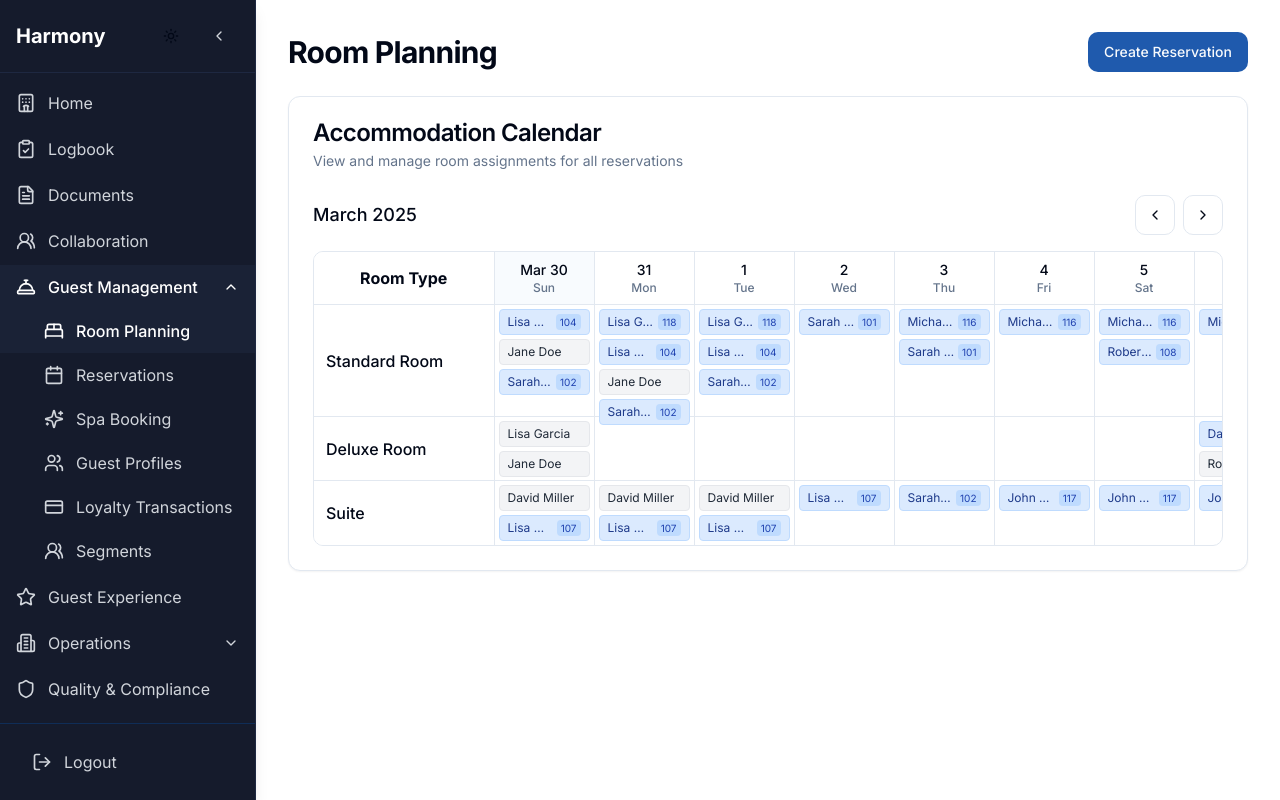
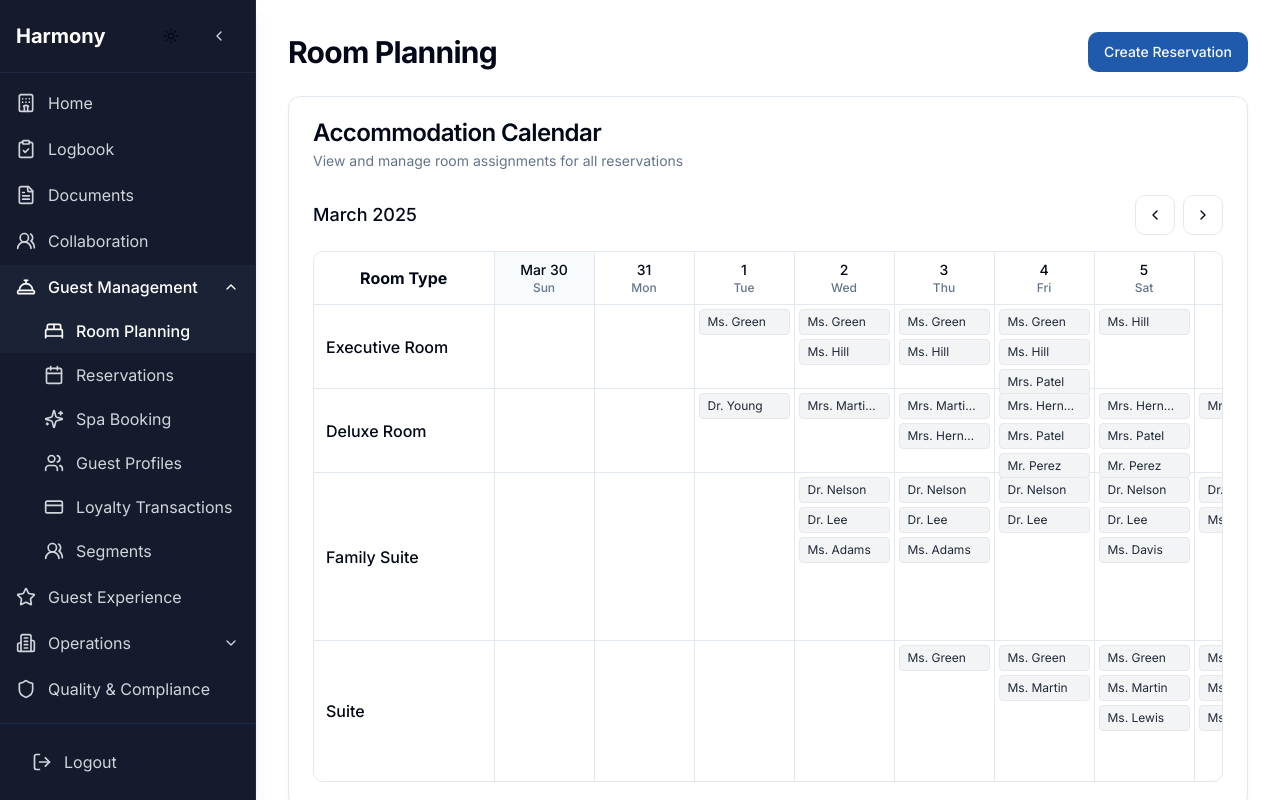
Before and after one commit to maheen-n/gemui, a React (Vite) app: page /room-planning in a window 1280 px wide. Built offline with nearby package versions, Linux system fonts and the light colour scheme.

Commit message:
Fix room planning

```diff
--- /dev/null
+++ b/src/data/mockReservationsData.ts
@@ -0,0 +1,103 @@
+import { Reservation } from '@/types';
+
+// Generate 200 reservations (100 for April 2025, 100 for May 2025)
+const generateMockReservations = (): Reservation[] => {
+  const reservations: Reservation[] = [];
+  const roomTypes = ['1', '2', '3', '4'];
+  const statuses: ('booking' | 'confirmed')[] = ['booking', 'confirmed'];
+  const guestNamePrefixes = ['Mr.', 'Mrs.', 'Ms.', 'Dr.'];
+  const lastNames = [
+    'Smith', 'Johnson', 'Williams', 'Brown', 'Jones', 'Garcia', 'Miller', 'Davis',
+    'Rodriguez', 'Martinez', 'Hernandez', 'Lopez', 'Gonzalez', 'Wilson', 'Anderson',
+    'Thomas', 'Taylor', 'Moore', 'Jackson', 'Martin', 'Lee', 'Perez', 'Thompson',
+    'White', 'Harris', 'Sanchez', 'Clark', 'Ramirez', 'Lewis', 'Robinson', 'Walker',
+    'Young', 'Allen', 'King', 'Wright', 'Scott', 'Torres', 'Nguyen', 'Hill', 'Flores',
+    'Green', 'Adams', 'Nelson', 'Baker', 'Hall', 'Rivera', 'Campbell', 'Mitchell',
+    'Carter', 'Roberts', 'Patel'
+  ];
+
+  // Function to generate a random date within a month
+  const getRandomDate = (month: number) => {
+    const day = Math.floor(Math.random() * 28) + 1; // 1-28 to avoid month overflow
+    return `2025-${month.toString().padStart(2, '0')}-${day.toString().padStart(2, '0')}`;
+  };
+
+  // Function to get room price based on room type
+  const getRoomPrice = (roomTypeId: string): number => {
+    switch (roomTypeId) {
+      case '1': return 5206;  // Executive Room
+      case '2': return 8000;  // Deluxe Room
+      case '3': return 15000; // Family Suite
+      case '4': return 12000; // Suite
+      default: return 5000;
+    }
+  };
+
+  // Generate April reservations
+  for (let i = 0; i < 100; i++) {
+    const roomTypeId = roomTypes[Math.floor(Math.random() * roomTypes.length)];
+    const checkIn = getRandomDate(4);
+    const stayDuration = Math.floor(Math.random() * 5) + 1; // 1-5 days
+    const checkInDate = new Date(checkIn);
+    const checkOutDate = new Date(checkInDate);
+    checkOutDate.setDate(checkOutDate.getDate() + stayDuration);
+
+    const prefix = guestNamePrefixes[Math.floor(Math.random() * guestNamePrefixes.length)];
+    const lastName = lastNames[Math.floor(Math.random() * lastNames.length)];
+    const guestName = `${prefix} ${lastName}`;
+    const pax = roomTypeId === '3' ? Math.floor(Math.random() * 2) + 3 : // 3-4 for Family Suite
+                roomTypeId === '4' ? Math.floor(Math.random() * 2) + 2 : // 2-3 for Suite
+                Math.floor(Math.random() * 2) + 1; // 1-2 for other rooms
+
+    reservations.push({
+      id: `RES-2425-04${(i + 1).toString().padStart(3, '0')}`,
+      guestName,
+      reservationNumber: `42${(750 + i).toString()}-2425-${String.fromCharCode(65 + (i % 26))}${roomTypeId}`,
+      pax,
+      checkIn,
+      checkOut: checkOutDate.toISOString().split('T')[0],
+      roomTypeId,
+      status: statuses[Math.floor(Math.random() * statuses.length)],
+      createdAt: '2025-03-15',
+      totalAmount: getRoomPrice(roomTypeId) * stayDuration,
+      currency: 'INR',
+      displayName: `${lastName} FAMILY`
+    });
+  }
+
+  // Generate May reservations
+  for (let i = 0; i < 100; i++) {
+    const roomTypeId = roomTypes[Math.floor(Math.random() * roomTypes.length)];
+    const checkIn = getRandomDate(5);
+    const stayDuration = Math.floor(Math.random() * 5) + 1; // 1-5 days
+    const checkInDate = new Date(checkIn);
+    const checkOutDate = new Date(checkInDate);
+    checkOutDate.setDate(checkOutDate.getDate() + stayDuration);
+
+    const prefix = guestNamePrefixes[Math.floor(Math.random() * guestNamePrefixes.length)];
+    const lastName = lastNames[Math.floor(Math.random() * lastNames.length)];
+    const guestName = `${prefix} ${lastName}`;
+    const pax = roomTypeId === '3' ? Math.floor(Math.random() * 2) + 3 : // 3-4 for Family Suite
+                roomTypeId === '4' ? Math.floor(Math.random() * 2) + 2 : // 2-3 for Suite
+                Math.floor(Math.random() * 2) + 1; // 1-2 for other rooms
+
+    reservations.push({
+      id: `RES-2425-05${(i + 1).toString().padStart(3, '0')}`,
+      guestName,
+      reservationNumber: `42${(850 + i).toString()}-2425-${String.fromCharCode(65 + (i % 26))}${roomTypeId}`,
+      pax,
+      checkIn,
+      checkOut: checkOutDate.toISOString().split('T')[0],
+      roomTypeId,
+      status: statuses[Math.floor(Math.random() * statuses.length)],
+      createdAt: '2025-04-01',
+      totalAmount: getRoomPrice(roomTypeId) * stayDuration,
+      currency: 'INR',
+      displayName: `${lastName} FAMILY`
+    });
+  }
+
+  return reservations.sort((a, b) => a.checkIn.localeCompare(b.checkIn));
+};
+
+export const mockReservations = generateMockReservations();
--- a/src/pages/RoomPlanning.tsx
+++ b/src/pages/RoomPlanning.tsx
@@ -1,94 +1,56 @@
-
 import React, { useState, useEffect } from 'react';
 import { format, addDays, differenceInDays } from 'date-fns';
 import DashboardLayout from '@/components/layout/DashboardLayout';
 import ReservationCalendar from '@/components/room-planning/ReservationCalendar';
-import { Reservation, RoomType } from '@/types';
 import { Card, CardContent, CardDescription, CardHeader, CardTitle } from '@/components/ui/card';
 import { Button } from '@/components/ui/button';
 import { useToast } from '@/components/ui/use-toast';
+import { Reservation, RoomType } from '@/types';
+import { mockReservations } from '@/data/mockReservationsData';
+
+// Define room types
+const roomTypes: RoomType[] = [
+  {
+    id: '1',
+    name: 'Executive Room',
+    description: 'Comfortable modern room with executive amenities',
+    price: 5206,
+    capacity: 2,
+    amenities: ['Wi-Fi', 'Smart TV', 'Mini bar', 'Coffee Machine', 'Air conditioning'],
+    count: 10
+  },
+  {
+    id: '2',
+    name: 'Deluxe Room',
+    description: 'Spacious room with premium amenities',
+    price: 8000,
+    capacity: 2,
+    amenities: ['Wi-Fi', 'Smart TV', 'Mini bar', 'Air conditioning', 'Balcony'],
+    count: 8
+  },
+  {
+    id: '3',
+    name: 'Family Suite',
+    description: 'Luxury suite with separate living area for families',
+    price: 15000,
+    capacity: 4,
+    amenities: ['Wi-Fi', 'Smart TV', 'Mini bar', 'Air conditioning', 'Separate living room', 'Kitchenette'],
+    count: 5
+  },
+  {
+    id: '4',
+    name: 'Suite',
+    description: 'Luxury suite with premium amenities',
+    price: 12000,
+    capacity: 3,
+    amenities: ['Wi-Fi', 'Smart TV', 'Mini bar', 'Air conditioning', 'Separate living room', 'Jacuzzi'],
+    count: 6
+  }
+];
 
 const RoomPlanning = () => {
   const { toast } = useToast();
-  const [reservations, setReservations] = useState<Reservation[]>([]);
-  const [roomTypes, setRoomTypes] = useState<RoomType[]>([]);
-
-  useEffect(() => {
-    // Simulated data loading
-    const mockRoomTypes: RoomType[] = [
-      {
-        id: 'rt1',
-        name: 'Standard Room',
-        description: 'Comfortable room with basic amenities',
-        price: 100,
-        capacity: 2,
-        amenities: ['Wi-Fi', 'TV', 'Air conditioning'],
-        count: 10
-      },
-      {
-        id: 'rt2',
-        name: 'Deluxe Room',
-        description: 'Spacious room with premium amenities',
-        price: 200,
-        capacity: 2,
-        amenities: ['Wi-Fi', 'TV', 'Mini bar', 'Air conditioning'],
-        count: 8
-      },
-      {
-        id: 'rt3',
-        name: 'Suite',
-        description: 'Luxury suite with separate living area',
-        price: 350,
-        capacity: 4,
-        amenities: ['Wi-Fi', 'TV', 'Mini bar', 'Air conditioning', 'Separate living room'],
-        count: 5
-      }
-    ];
-
-    // Generate mock reservations
-    const generateReservations = () => {
-      const mockReservations: Reservation[] = [];
-      const guestNames = [
-        'John Smith', 'Jane Doe', 'Robert Johnson', 'Emily Davis',
-        'Michael Brown', 'Sarah Wilson', 'David Miller', 'Lisa Garcia'
-      ];
-
-      for (let i = 0; i < 15; i++) {
-        const roomType = mockRoomTypes[Math.floor(Math.random() * mockRoomTypes.length)];
-        const randomDaysOffset = Math.floor(Math.random() * 10) - 2; // -2 to 7 days from now
-        const checkIn = addDays(new Date(), randomDaysOffset);
-        const stayDuration = Math.floor(Math.random() * 5) + 1; // 1 to 5 days
-        const checkOut = addDays(checkIn, stayDuration);
-        const guestName = guestNames[Math.floor(Math.random() * guestNames.length)];
-        const pax = Math.floor(Math.random() * 3) + 1; // 1 to 3 people
-        const roomNumber = Math.random() > 0.5 ? `${100 + Math.floor(Math.random() * 20)}` : undefined;
-        const reservationId = `res-${i + 1}`;
-
-        const reservation: Reservation = {
-          id: reservationId,
-          guestName,
-          reservationNumber: `RES${(1000 + i).toString()}`,
-          pax,
-          checkIn: format(checkIn, 'yyyy-MM-dd'),
-          checkOut: format(checkOut, 'yyyy-MM-dd'),
-          roomTypeId: roomType.id,
-          roomNumber,
-          status: 'confirmed',
-          createdAt: format(addDays(checkIn, -10), 'yyyy-MM-dd'),
-          totalAmount: roomType.price ? roomType.price * stayDuration : undefined,
-          currency: 'USD',
-          displayName: guestName
-        };
-
-        mockReservations.push(reservation);
-      }
-
-      return mockReservations;
-    };
-
-    setRoomTypes(mockRoomTypes);
-    setReservations(generateReservations());
-  }, []);
+  const [reservations, setReservations] = useState<Reservation[]>(mockReservations);
 
   const handleAssignRoom = (reservationId: string, roomNumber: string) => {
     setReservations(prevReservations =>
@@ -106,11 +68,20 @@ const RoomPlanning = () => {
   };
 
   const handleViewReservationDetails = (reservationId: string) => {
-    // Navigate to reservation details in a real app
-    toast({
-      title: "View Reservation",
-      description: `Viewing details for reservation ${reservationId}`,
-    });
+    const reservation = reservations.find(r => r.id === reservationId);
+    if (reservation) {
+      toast({
+        title: "Reservation Details",
+        description: `
+          Guest: ${reservation.guestName}
+          Room: ${reservation.roomNumber || 'Not assigned'}
+          Check-in: ${format(new Date(reservation.checkIn), 'dd MMM yyyy')}
+          Check-out: ${format(new Date(reservation.checkOut), 'dd MMM yyyy')}
+          Pax: ${reservation.pax}
+          Amount: ${reservation.currency} ${reservation.totalAmount}
+        `,
+      });
+    }
   };
 
   return (
--- a/src/types/index.ts
+++ b/src/types/index.ts
@@ -1,4 +1,3 @@
-
 export interface Reservation {
   id: string;
   guestName: string;
@@ -10,7 +9,17 @@ export interface Reservation {
   roomNumber?: string;
   status: 'pending' | 'confirmed' | 'checked-in' | 'checked-out' | 'cancelled' | 'booking';
   createdAt: string;
-  totalAmount?: number;  // Ensure this is optional
-  currency?: string;     // Ensure this is optional
-  displayName?: string;  // Ensure this is optional
+  totalAmount: number;
+  currency: string;
+  displayName: string;
 }
+
+export interface RoomType {
+  id: string;
+  name: string;
+  description: string;
+  price: number;
+  capacity: number;
+  amenities: string[];
+  count: number;
+}
```
